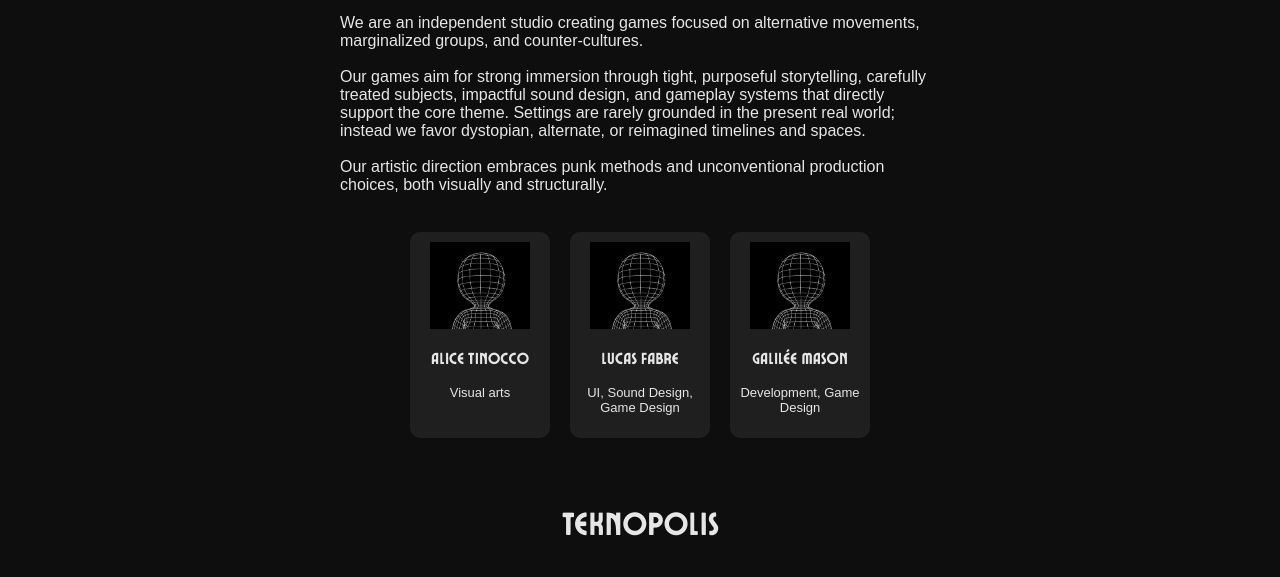
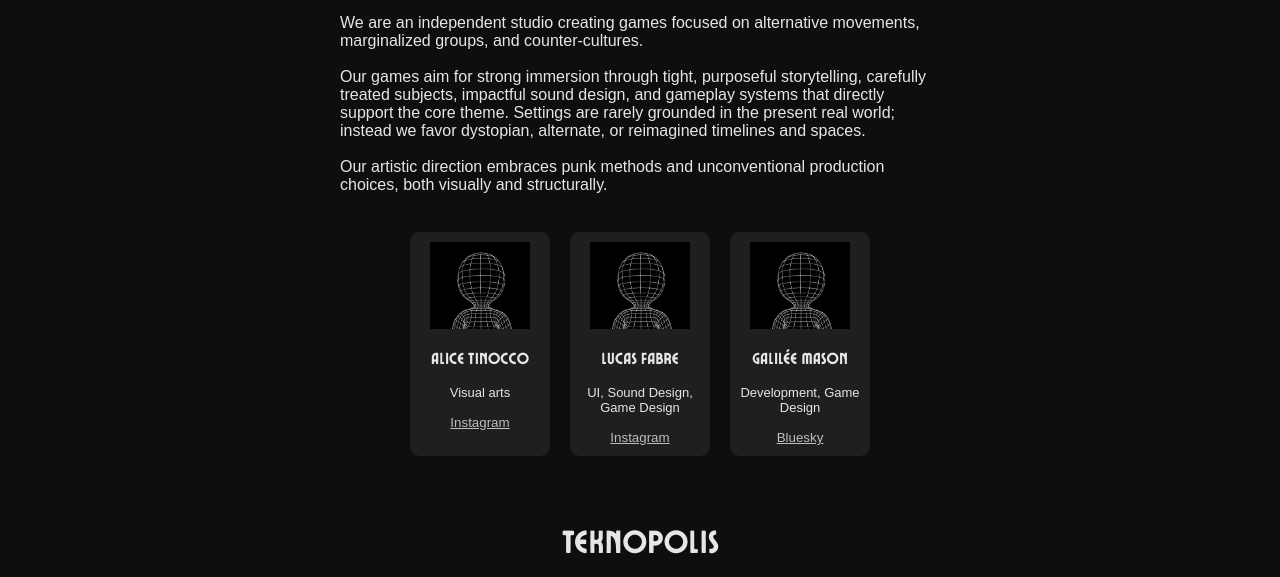
Before and after one commit to Blum3/punkpunk-website, a plain HTML site: page index.html in a window 1280 px wide. Shown: the part 209-786 px from the top of the page. Drawn offline with Linux system fonts and the light colour scheme.

Commit message:
Add personal social media links on cards

```diff
--- a/index.html
+++ b/index.html
@@ -55,18 +55,21 @@
           <img class="ppl-photo" src="images/DefaultProfile.png" alt="photo">
           <p class="ppl-name">Alice Tinocco</p>
           <p class="ppl-role">Visual arts</p>
+          <a href="https://www.instagram.com/benefnotfound/">Instagram</a>
         </div>
 
         <div class="ppl-card">
           <img class="ppl-photo" src="images/DefaultProfile.png" alt="photo">
           <p class="ppl-name">Lucas Fabre</p>
           <p class="ppl-role">UI, Sound Design, Game Design</p>
+          <a href="https://www.instagram.com/_wandara_graph/">Instagram</a>
         </div>
 
         <div class="ppl-card">
           <img class="ppl-photo" src="images/DefaultProfile.png" alt="photo">
           <p class="ppl-name">Galilée Mason</p>
           <p class="ppl-role">Development, Game Design</p>
+          <a href="https://bsky.app/profile/brum3.bsky.social">Bluesky</a>
         </div>
       </div>
 
--- a/style.css
+++ b/style.css
@@ -104,6 +104,15 @@ nav a:hover {
   width: 120px;
 }
 
+.ppl-card a {
+  color: rgb(190, 190, 190);
+  font-size: smaller;
+}
+
+.ppl-card a:hover {
+  color: white;
+}
+
 .ppl-name {
   font-family: TeknopolisFont;
 }
```
